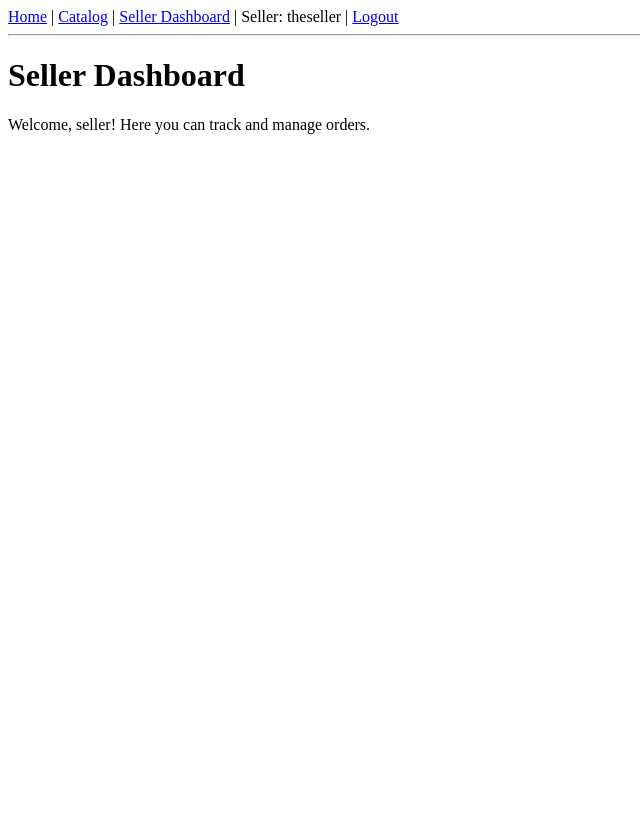
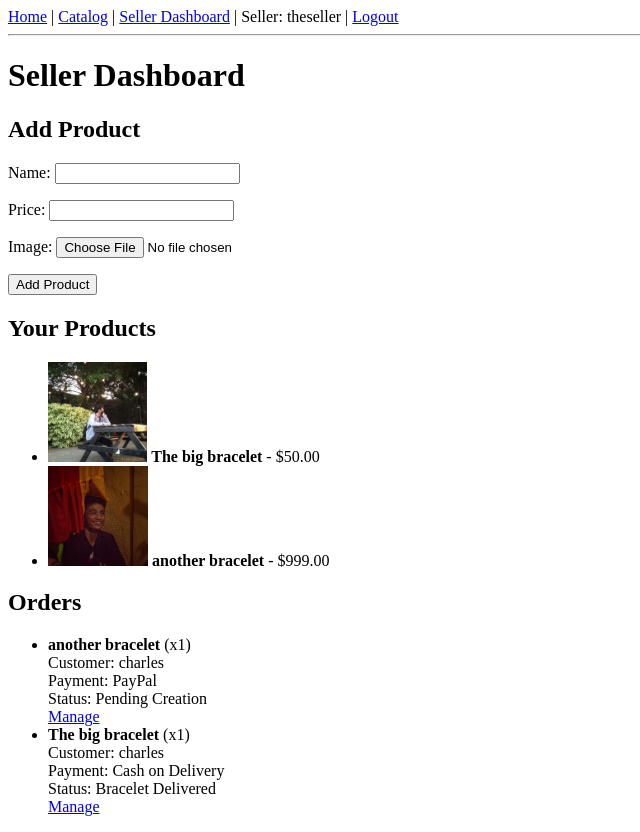
Before and after one commit to mcadelacruz/braceurself, a Django app: page /seller/dashboard/ in a window 1280 px wide. Shown: the whole page, without its empty margins (0-640 px from the left). Before the commit the page ends 134 px from the top, so only its background shows below. Run offline with Django 5.2, Linux system fonts and the light colour scheme; a user stored in the database is signed in; data comes from the database, SQL or seed files in the repository; both versions use the stored data as it was after the commit.

Commit message:
product order for customer and seller now functional

```diff
--- a/shop/models.py
+++ b/shop/models.py
@@ -5,3 +5,34 @@ class SellerProfile(models.Model):
     user = models.OneToOneField(User, on_delete=models.CASCADE)
     def __str__(self):
         return f"Seller: {self.user.username}"
+
+class Product(models.Model):
+    name = models.CharField(max_length=100)
+    price = models.DecimalField(max_digits=8, decimal_places=2)
+    image = models.ImageField(upload_to='product_images/')
+    created_by = models.ForeignKey(SellerProfile, on_delete=models.CASCADE)
+
+    def __str__(self):
+        return self.name
+
+class Order(models.Model):
+    STATUS_CHOICES = [
+        ('pending', 'Pending Creation'),
+        ('created', 'Finished Creating the Bracelet'),
+        ('delivering', 'Bracelet is Being Delivered'),
+        ('delivered', 'Bracelet Delivered'),
+    ]
+    PAYMENT_CHOICES = [
+        ('credit_card', 'Credit Card'),
+        ('paypal', 'PayPal'),
+        ('cod', 'Cash on Delivery'),
+    ]
+    customer = models.ForeignKey(User, on_delete=models.CASCADE)
+    product = models.ForeignKey(Product, on_delete=models.CASCADE)
+    quantity = models.PositiveIntegerField()
+    payment_type = models.CharField(max_length=20, choices=PAYMENT_CHOICES)
+    status = models.CharField(max_length=20, choices=STATUS_CHOICES, default='pending')
+    created_at = models.DateTimeField(auto_now_add=True)
+
+    def __str__(self):
+        return f"Order #{self.id} - {self.product.name} ({self.customer.username})"
--- a/shop/templates/shop/seller_dashboard.html
+++ b/shop/templates/shop/seller_dashboard.html
@@ -1,5 +1,35 @@
 {% extends 'shop/base.html' %}
 {% block content %}
 <h1>Seller Dashboard</h1>
-<p>Welcome, seller! Here you can track and manage orders.</p>
+<h2>Add Product</h2>
+<form method="post" enctype="multipart/form-data">
+    {% csrf_token %}
+    {{ form.as_p }}
+    <button type="submit">Add Product</button>
+</form>
+<h2>Your Products</h2>
+<ul>
+    {% for product in products %}
+        <li>
+            <img src="{{ product.image.url }}" alt="{{ product.name }}" style="max-width:100px;max-height:100px;">
+            <strong>{{ product.name }}</strong> - ${{ product.price }}
+        </li>
+    {% empty %}
+        <li>No products yet.</li>
+    {% endfor %}
+</ul>
+<h2>Orders</h2>
+<ul>
+    {% for order in orders %}
+        <li>
+            <strong>{{ order.product.name }}</strong> (x{{ order.quantity }})<br>
+            Customer: {{ order.customer.username }}<br>
+            Payment: {{ order.get_payment_type_display }}<br>
+            Status: {{ order.get_status_display }}<br>
+            <a href="{% url 'manage_order' order.id %}">Manage</a>
+        </li>
+    {% empty %}
+        <li>No orders yet.</li>
+    {% endfor %}
+</ul>
 {% endblock %}
--- a/shop/urls.py
+++ b/shop/urls.py
@@ -4,11 +4,13 @@ from . import views
 urlpatterns = [
     path('', views.home, name='home'),
     path('catalog/', views.catalog, name='catalog'),
+    path('catalog/<int:product_id>/order/', views.product_order, name='product_order'),
     path('orders/', views.order_list, name='order_list'),
     path('login/', views.login_view, name='login'),
     path('register/', views.register_view, name='register'),
     path('logout/', views.logout_view, name='logout'),
     path('seller/dashboard/', views.seller_dashboard, name='seller_dashboard'),
+    path('seller/order/<int:order_id>/manage/', views.manage_order, name='manage_order'),
     path('seller/update/', views.update_seller_view, name='update_seller'),
     path('customize/', views.customize_bracelet, name='customize_bracelet'),
 ]
--- a/shop/views.py
+++ b/shop/views.py
@@ -2,18 +2,33 @@ from django.shortcuts import render, redirect
 from django.contrib.auth import authenticate, login, logout
 from django.contrib.auth.forms import AuthenticationForm, UserCreationForm
 from django.contrib import messages
-from .models import SellerProfile
+from .models import SellerProfile, Product, Order
+from django import forms
+from django.forms import ModelForm
 from django.contrib.auth.models import User
-from django import forms
 
 def home(request):
     return render(request, 'shop/home.html')
 
+class ProductForm(ModelForm):
+    class Meta:
+        model = Product
+        fields = ['name', 'price', 'image']
+
+class OrderForm(forms.ModelForm):
+    class Meta:
+        model = Order
+        fields = ['quantity', 'payment_type']
+
 def catalog(request):
-    return render(request, 'shop/catalog.html')
+    products = Product.objects.all()
+    return render(request, 'shop/catalog.html', {'products': products})
 
 def order_list(request):
-    return render(request, 'shop/order_list.html')
+    if not request.user.is_authenticated or hasattr(request.user, 'sellerprofile'):
+        return redirect('login')
+    orders = Order.objects.filter(customer=request.user).order_by('-created_at')
+    return render(request, 'shop/order_list.html', {'orders': orders})
 
 def login_register(request):
     return render(request, 'shop/login_register.html')
@@ -98,7 +113,55 @@ def logout_view(request):
 def seller_dashboard(request):
     if not request.user.is_authenticated or not hasattr(request.user, 'sellerprofile'):
         return redirect('login')
-    return render(request, 'shop/seller_dashboard.html')
+    seller_profile = request.user.sellerprofile
+    products = Product.objects.filter(created_by=seller_profile)
+    orders = Order.objects.filter(product__created_by=seller_profile).order_by('-created_at')
+    if request.method == 'POST':
+        form = ProductForm(request.POST, request.FILES)
+        if form.is_valid():
+            product = form.save(commit=False)
+            product.created_by = seller_profile
+            product.save()
+            messages.success(request, "Product added!")
+            return redirect('seller_dashboard')
+    else:
+        form = ProductForm()
+    return render(request, 'shop/seller_dashboard.html', {
+        'form': form,
+        'products': products,
+        'orders': orders,
+    })
+
+def product_order(request, product_id):
+    if not request.user.is_authenticated or hasattr(request.user, 'sellerprofile'):
+        return redirect('login')
+    product = Product.objects.get(id=product_id)
+    if request.method == 'POST':
+        form = OrderForm(request.POST)
+        if form.is_valid():
+            order = form.save(commit=False)
+            order.customer = request.user
+            order.product = product
+            order.status = 'pending'
+            order.save()
+            messages.success(request, "Order placed!")
+            return redirect('order_list')
+    else:
+        form = OrderForm()
+    return render(request, 'shop/product_order.html', {'product': product, 'form': form})
+
+def manage_order(request, order_id):
+    if not request.user.is_authenticated or not hasattr(request.user, 'sellerprofile'):
+        return redirect('login')
+    order = Order.objects.get(id=order_id)
+    if request.method == 'POST':
+        status = request.POST.get('status')
+        if status in dict(Order.STATUS_CHOICES):
+            order.status = status
+            order.save()
+            messages.success(request, "Order status updated.")
+            return redirect('seller_dashboard')
+    return render(request, 'shop/manage_order.html', {'order': order, 'status_choices': Order.STATUS_CHOICES})
 
 def update_seller_view(request):
     seller_profile = SellerProfile.objects.first()
```
Also changed, not shown: shop/templates/shop/catalog.html (+15 -1 lines), shop/templates/shop/manage_order.html (added, +20 -0 lines), shop/templates/shop/order_list.html (+13 -1 lines), shop/templates/shop/product_order.html (added, +11 -0 lines), db.sqlite3, product_images/333274700_1327040857864539_5723556398443262594_n.jpg (added), product_images/342215384_1157404021718248_5904683674218589408_n.jpg (added), shop/migrations/0002_product_order.py (added).
